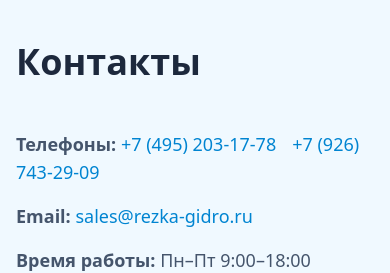
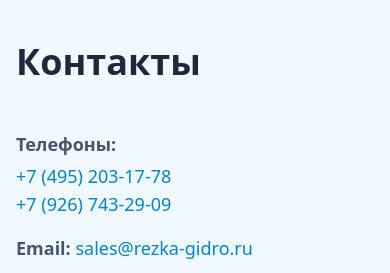
Before and after one commit to sashashreyder/waterjet, a React (Vite) app: page / in a window 390 px wide. Shown: the part 7180-7453 px from the top of the page. Built offline with nearby package versions, Linux system fonts and the light colour scheme.

Commit message:
ContactSection mobile view upd

```diff
--- a/src/components/ContactSection/ContactSection.tsx
+++ b/src/components/ContactSection/ContactSection.tsx
@@ -8,17 +8,18 @@
     <section id="contact" className="bg-sky-50 py-20 px-4 md:px-8">
       <div className="max-w-6xl mx-auto" data-aos="fade-up">
         <div className="grid md:grid-cols-2 gap-10 items-start">
-
           <div>
             <h2 className="text-4xl md:text-5xl font-extrabold text-slate-800 mb-12">
               Контакты
             </h2>
+
             <ul className="text-slate-600 text-lg space-y-4">
-  <li>
-    <strong>Телефоны:</strong>{' '}
+              <li className="flex flex-col sm:flex-row sm:items-center sm:gap-2">
+                <strong>Телефоны:</strong>
+                <div className="mt-1 sm:mt-0 flex flex-col sm:flex-row sm:items-center sm:gap-6">
                   <a
                     href="tel:+74952031778"
-      className="text-sky-600 hover:underline mr-4"
+                    className="text-sky-600 hover:underline"
                   >
                     +7 (495) 203-17-78
                   </a>
@@ -28,7 +29,9 @@
                   >
                     +7 (926) 743-29-09
                   </a>
+                </div>
               </li>
+
               <li>
                 <strong>Email:</strong>{' '}
                 <a
@@ -38,14 +41,15 @@
                   sales@rezka-gidro.ru
                 </a>
               </li>
+
               <li>
                 <strong>Время работы:</strong> Пн–Пт 9:00–18:00
               </li>
+
               <li>
                 <strong>Адрес:</strong> 142144, г. Москва, поселок Щапово, дом № 25
               </li>
             </ul>
-
 
             <div className="flex gap-4 mt-15">
               <button
```
Lines whose indentation alone changed are shown as unchanged.
